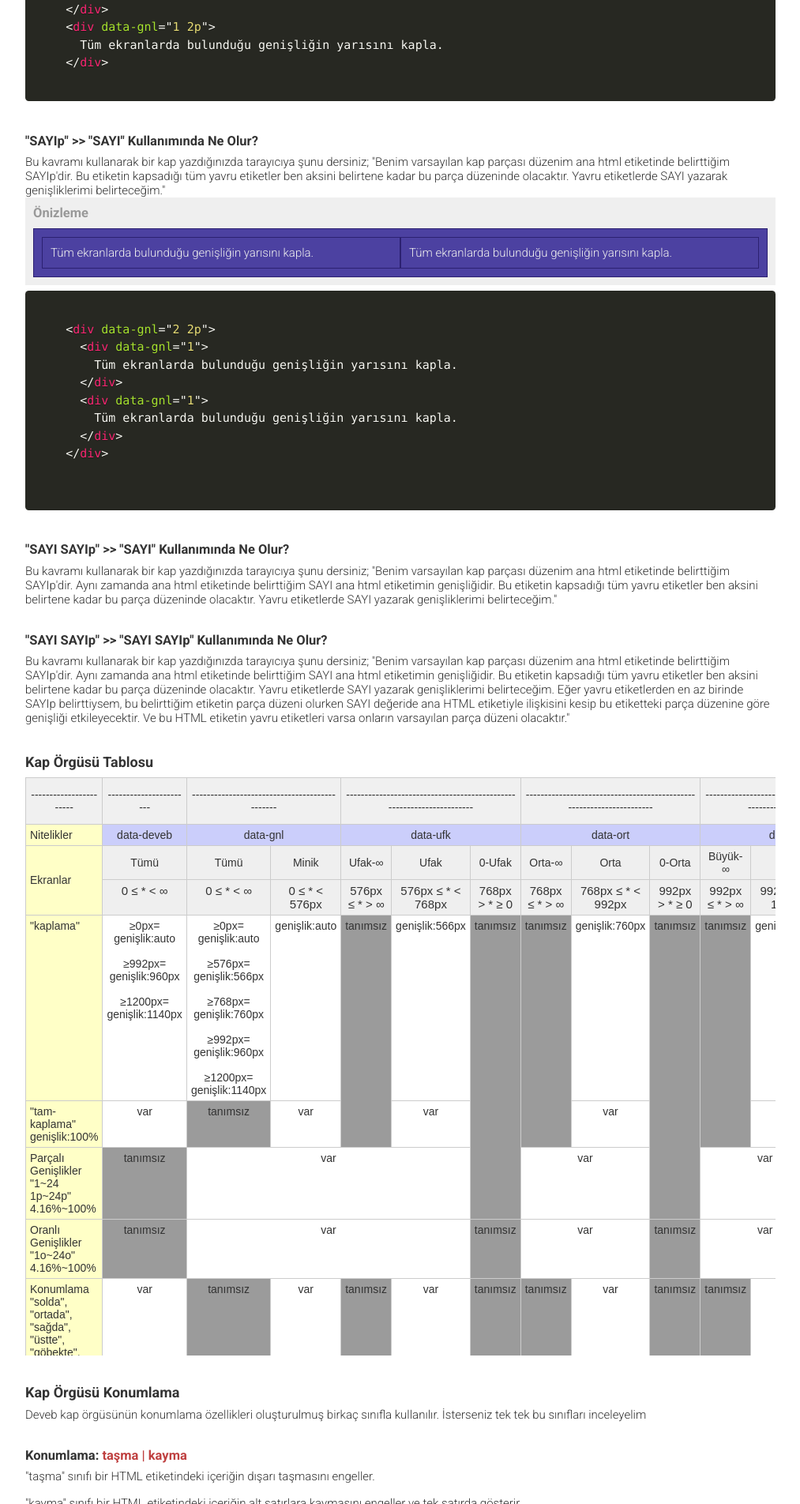
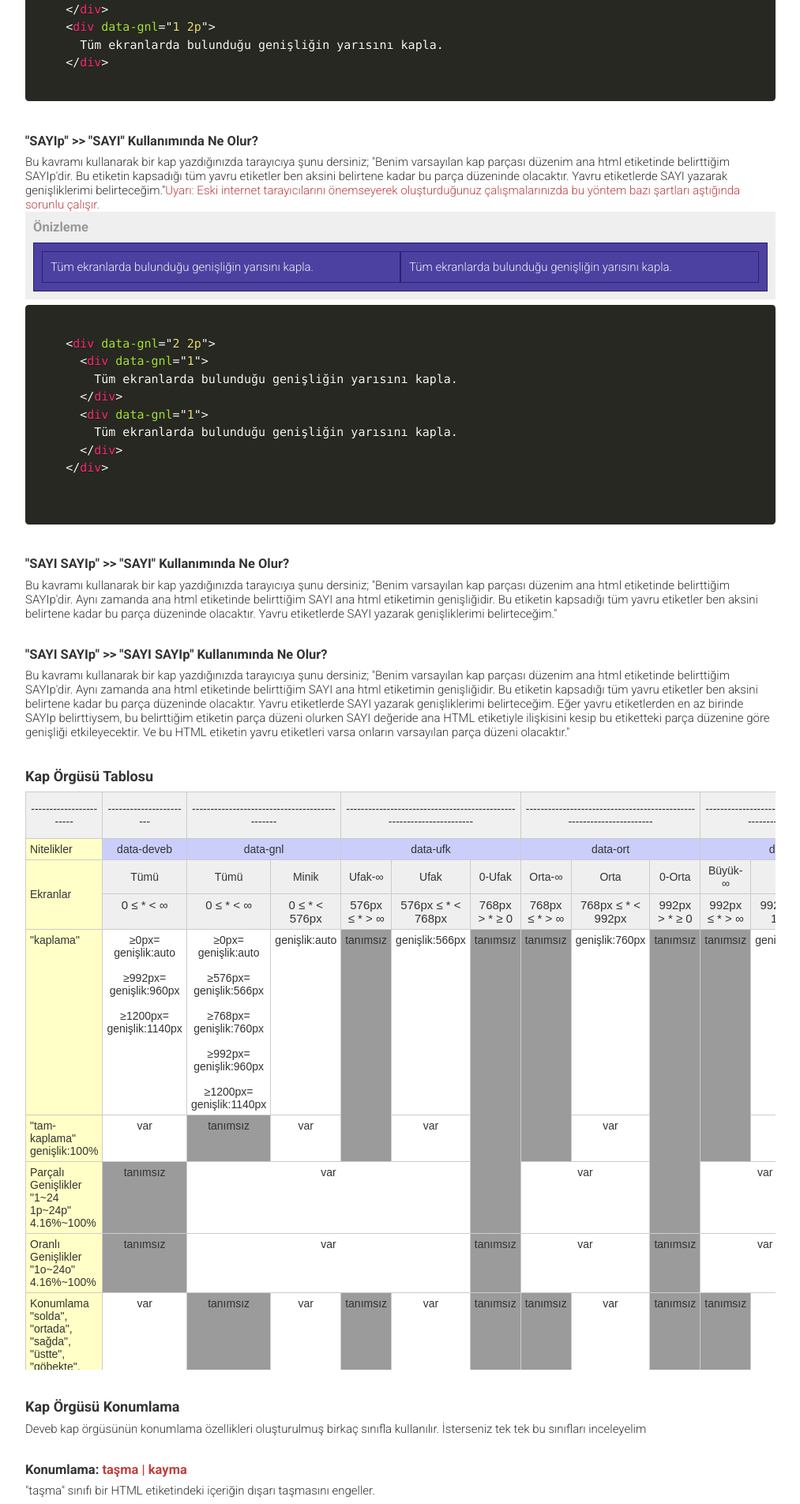
Before and after one commit to data-deveb/data-deveb.github.io, a Jekyll site: the page built from belgeler/kap-orgusu.html, in a window 1280 px wide. Shown: the part 1236-3140 px from the top of the page at 79% size, without its empty margins (228-1241 px from the left). Built offline with Jekyll 4.4.1, drawn with Linux system fonts in a browser that asks for light colours.

Commit message:
Güncelleme

```diff
--- a/belgeler/kap-orgusu.html
+++ b/belgeler/kap-orgusu.html
@@ -62,7 +62,7 @@
 
     <h3>"SAYIp" >> "SAYI" Kullanımında Ne Olur?</h3>
 
-    <p>Bu kavramı kullanarak bir kap yazdığınızda tarayıcıya şunu dersiniz; "Benim varsayılan kap parçası düzenim ana html etiketinde belirttiğim SAYIp'dir. Bu etiketin kapsadığı tüm yavru etiketler ben aksini belirtene kadar bu parça düzeninde olacaktır. Yavru etiketlerde SAYI yazarak genişliklerimi belirteceğim."</p>
+    <p>Bu kavramı kullanarak bir kap yazdığınızda tarayıcıya şunu dersiniz; "Benim varsayılan kap parçası düzenim ana html etiketinde belirttiğim SAYIp'dir. Bu etiketin kapsadığı tüm yavru etiketler ben aksini belirtene kadar bu parça düzeninde olacaktır. Yavru etiketlerde SAYI yazarak genişliklerimi belirteceğim."<span data-metin="dikkat">Uyarı: Eski internet tarayıcılarını önemseyerek oluşturduğunuz çalışmalarınızda bu yöntem bazı şartları aştığında sorunlu çalışır.</span></p>
 
     <div data-gnl="1 1p" class="önizleme">
       <h3>Önizleme</h3>
```
